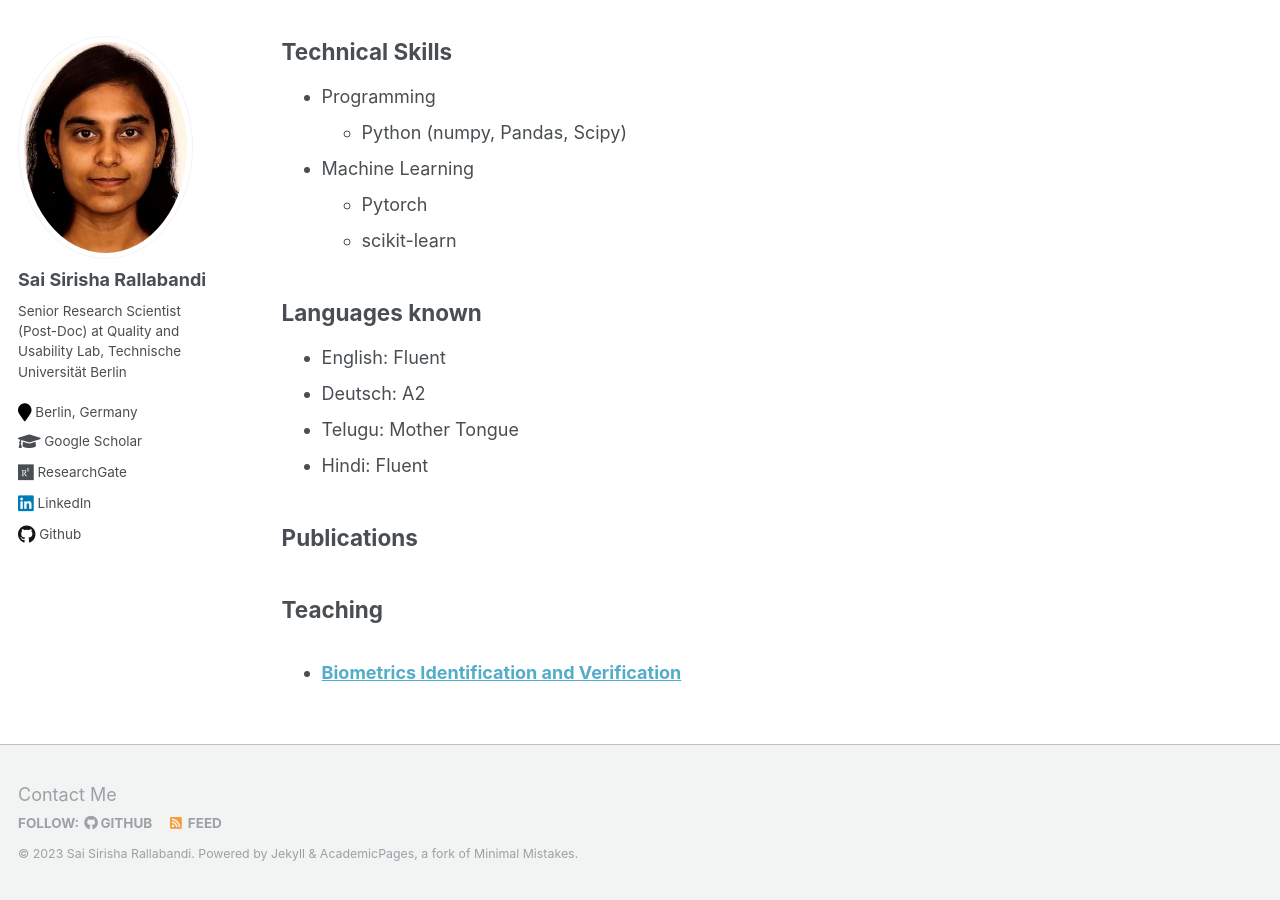
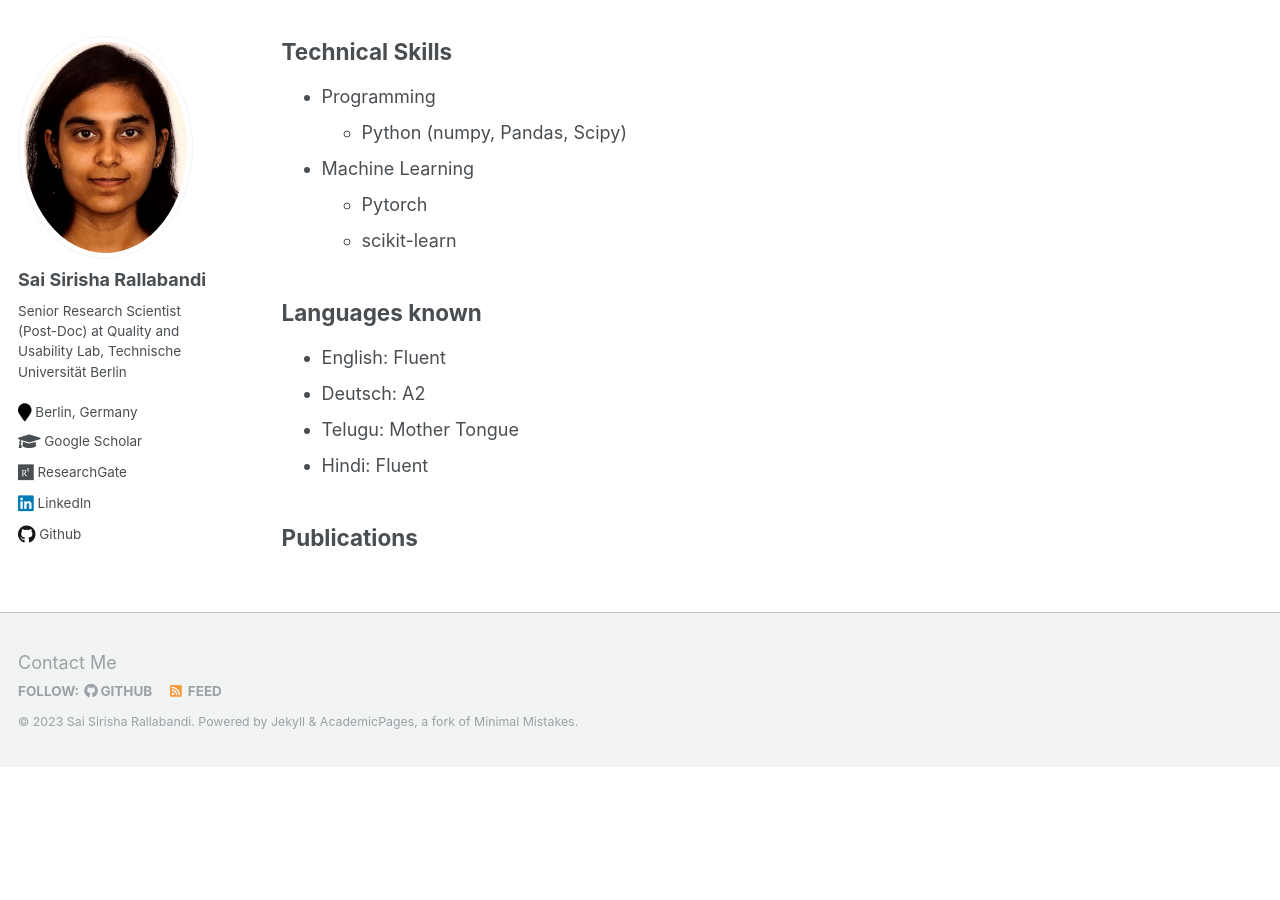
Before and after one commit to SaiSirishaR/saisirishar.github.io, a Jekyll site: the page built from _pages/cv.md, in a window 1280 px wide and 900 px high, scrolled down 837 px. Built offline with Jekyll 4.4.1, drawn with Linux system fonts in a browser that asks for light colours; after the commit the page ends 1604 px from its top, so only the background shows below that.

Commit message:
Update cv.md

```diff
--- a/_pages/cv.md
+++ b/_pages/cv.md
@@ -66,12 +66,3 @@ redirect_from:
 {% include archive-single-talk-cv.html %}
 {% endfor %}</ul>
 {% endcomment %}
-
-
-## Teaching
-
-  <ul>{% for post in site.teaching reversed %}
-  {% if forloop.first %}
-    {% include archive-single-cv.html %}
-    {% endif %}
-  {% endfor %}</ul>
```
